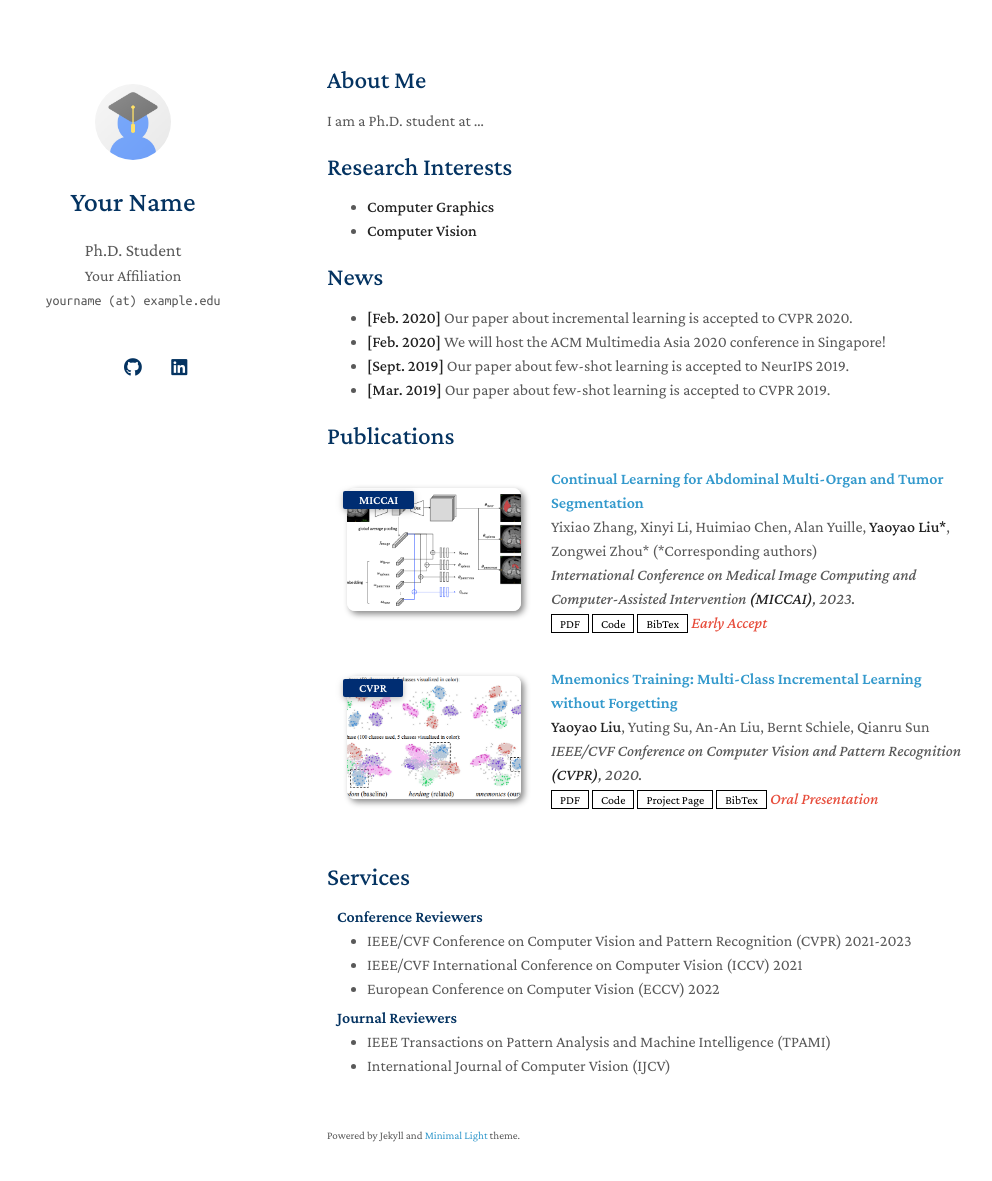
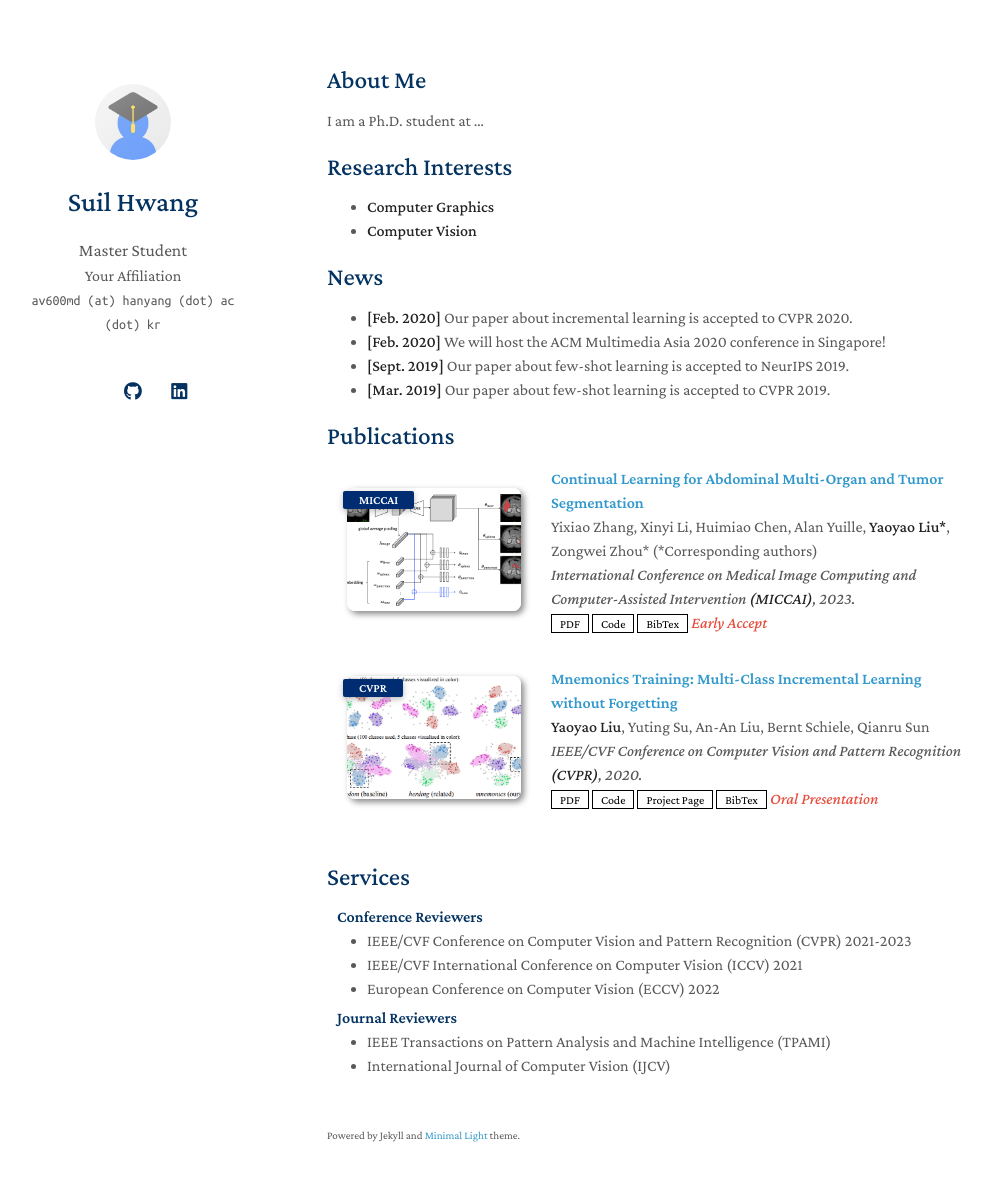
Before and after one commit to suil-hwang/suil-hwang.github.io, a Jekyll site: the page built from index.md, in a window 1280 px wide and 1216 px high. Shown: the top 1181 px of the window, without its empty margins (143-1135 px from the left). Built offline with Jekyll 4.4.1, drawn with Linux system fonts in a browser that asks for light colours; a style sheet for code colours, icons or effects is not loaded; our own code applies the rules of GitHub Pages for plain Markdown files.

Commit message:
Update _config.yml

```diff
--- a/_config.yml
+++ b/_config.yml
@@ -1,8 +1,8 @@
 # Basic Information
-title: Your Name
-position: Ph.D. Student
+title: Suil Hwang
+position: Master Student
 affiliation: Your Affiliation
-email: yourname (at) example.edu
+email: av600md (at) hanyang (dot) ac (dot) kr
 
 # Search Engine Optimization (SEO)
 # The following information is used to improve the website traffic from search engines, e.g., Google.
@@ -14,9 +14,9 @@ canonical: https://minimal-light-theme.yliu.me/
 # If you don't need one of them, you may delete the corresponding line.
 google_scholar: https://scholar.google.com/
 cv_link: assets/files/curriculum_vitae.pdf
-github_link: https://github.com/
-linkedin: https://www.linkedin.com/
-twitter: https://twitter.com/
+github_link: https://github.com/suil-hwang
+linkedin: https://www.linkedin.com/in/suilhwang
+twitter: https://twitter.com/suil_hwang
 
 # Images (e.g., your profile picture and your website's favicon)
 # "favicon" and "favicon_dark" are used for the light and dark modes, respectively.
```
